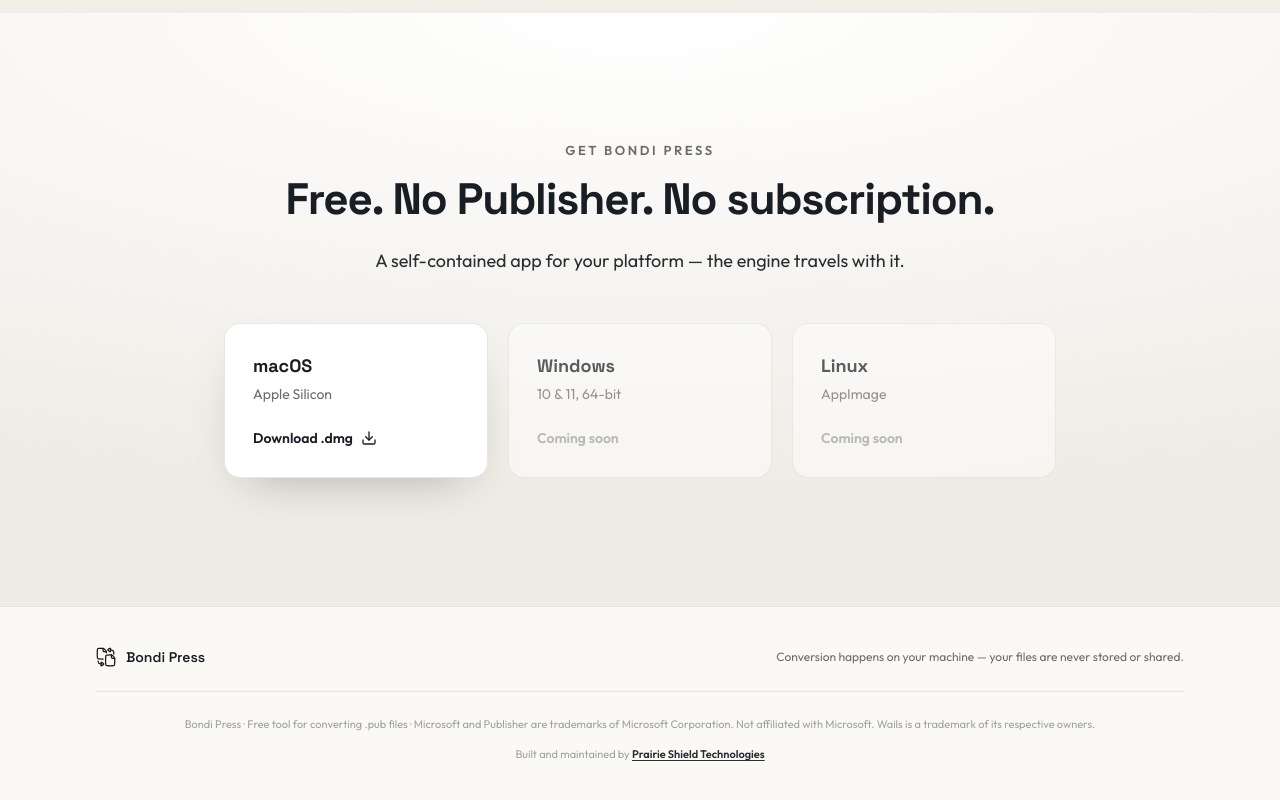
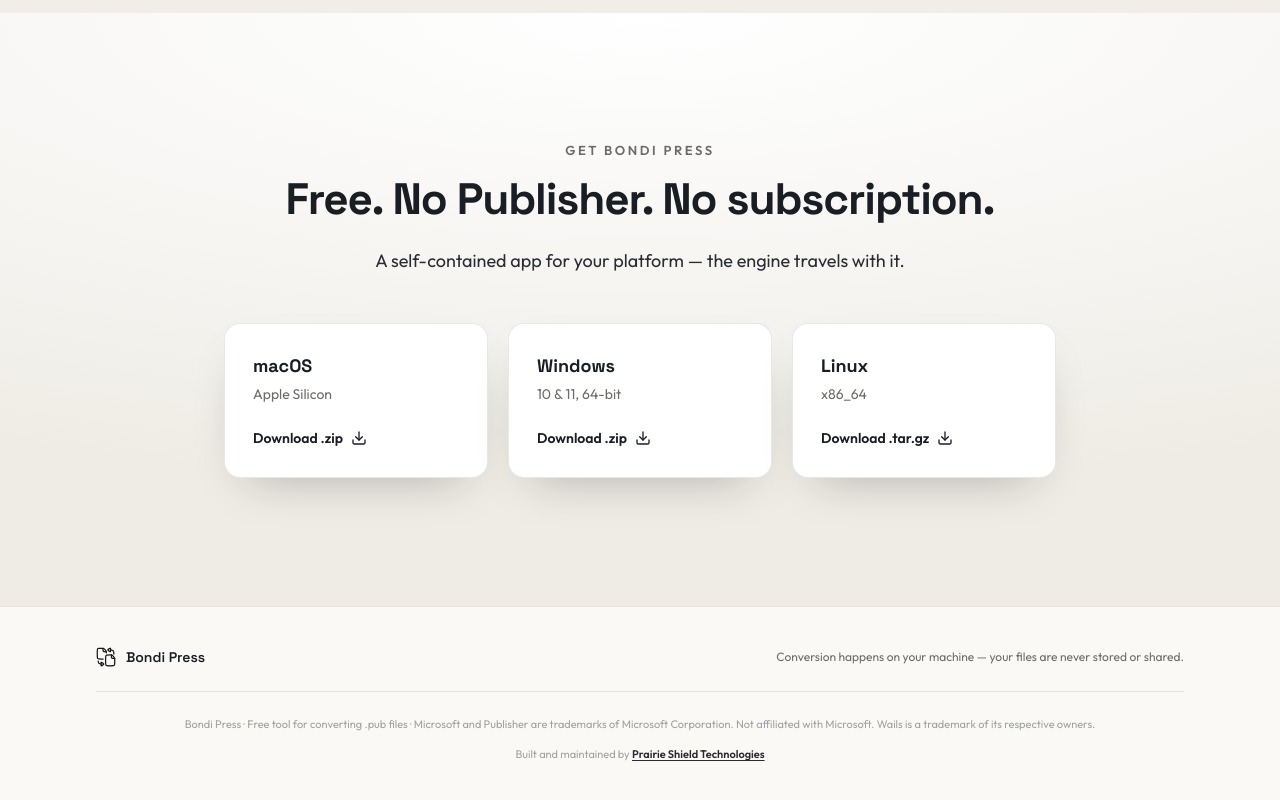
Before and after one commit to prairieshieldstech/bondi-press, an Astro site: page / in a window 1280 px wide. Shown: the part 4610-5410 px from the top of the page. Built offline with nearby package versions, Linux system fonts and the light colour scheme; Astro itself is replaced by a stand-in of ours.

Commit message:
Wire download buttons to GitHub release links (all 3 platforms)

```diff
--- a/src/pages/index.astro
+++ b/src/pages/index.astro
@@ -318,26 +318,38 @@
         </p>
         <div class="mt-12 grid gap-5 sm:grid-cols-3">
           <a
-            href="#download"
+            href="https://github.com/prairieshieldstech/bondi-press/releases/latest/download/bondi-press-macOS.zip"
             class="group rounded-2xl border border-ink/10 bg-white p-7 text-left shadow-[0_20px_50px_-25px_rgba(22,24,29,0.35)] transition-all hover:-translate-y-1"
           >
             <p class="font-display text-lg font-bold text-ink">macOS</p>
             <p class="mt-1 text-sm text-ink-faint">Apple Silicon</p>
             <p class="mt-6 inline-flex items-center gap-2 text-sm font-semibold text-ink">
-              Download .dmg
+              Download .zip
               <svg xmlns="http://www.w3.org/2000/svg" viewBox="0 0 24 24" fill="none" stroke="currentColor" stroke-width="2" stroke-linecap="round" stroke-linejoin="round" class="h-4 w-4 transition-transform group-hover:translate-x-0.5"><path d="M21 15v4a2 2 0 0 1-2 2H5a2 2 0 0 1-2-2v-4"/><polyline points="7 10 12 15 17 10"/><line x1="12" y1="15" x2="12" y2="3"/></svg>
             </p>
           </a>
-          <div class="rounded-2xl border border-ink/10 bg-white/70 p-7 text-left opacity-70">
+          <a
+            href="https://github.com/prairieshieldstech/bondi-press/releases/latest/download/bondi-press-Windows.zip"
+            class="group rounded-2xl border border-ink/10 bg-white p-7 text-left shadow-[0_20px_50px_-25px_rgba(22,24,29,0.35)] transition-all hover:-translate-y-1"
+          >
             <p class="font-display text-lg font-bold text-ink">Windows</p>
             <p class="mt-1 text-sm text-ink-faint">10 &amp; 11, 64-bit</p>
-            <p class="mt-6 text-sm font-semibold text-ink/40">Coming soon</p>
-          </div>
-          <div class="rounded-2xl border border-ink/10 bg-white/70 p-7 text-left opacity-70">
+            <p class="mt-6 inline-flex items-center gap-2 text-sm font-semibold text-ink">
+              Download .zip
+              <svg xmlns="http://www.w3.org/2000/svg" viewBox="0 0 24 24" fill="none" stroke="currentColor" stroke-width="2" stroke-linecap="round" stroke-linejoin="round" class="h-4 w-4 transition-transform group-hover:translate-x-0.5"><path d="M21 15v4a2 2 0 0 1-2 2H5a2 2 0 0 1-2-2v-4"/><polyline points="7 10 12 15 17 10"/><line x1="12" y1="15" x2="12" y2="3"/></svg>
+            </p>
+          </a>
+          <a
+            href="https://github.com/prairieshieldstech/bondi-press/releases/latest/download/bondi-press-Linux.tar.gz"
+            class="group rounded-2xl border border-ink/10 bg-white p-7 text-left shadow-[0_20px_50px_-25px_rgba(22,24,29,0.35)] transition-all hover:-translate-y-1"
+          >
             <p class="font-display text-lg font-bold text-ink">Linux</p>
-            <p class="mt-1 text-sm text-ink-faint">AppImage</p>
-            <p class="mt-6 text-sm font-semibold text-ink/40">Coming soon</p>
-          </div>
+            <p class="mt-1 text-sm text-ink-faint">x86_64</p>
+            <p class="mt-6 inline-flex items-center gap-2 text-sm font-semibold text-ink">
+              Download .tar.gz
+              <svg xmlns="http://www.w3.org/2000/svg" viewBox="0 0 24 24" fill="none" stroke="currentColor" stroke-width="2" stroke-linecap="round" stroke-linejoin="round" class="h-4 w-4 transition-transform group-hover:translate-x-0.5"><path d="M21 15v4a2 2 0 0 1-2 2H5a2 2 0 0 1-2-2v-4"/><polyline points="7 10 12 15 17 10"/><line x1="12" y1="15" x2="12" y2="3"/></svg>
+            </p>
+          </a>
         </div>
       </div>
     </section>
```
